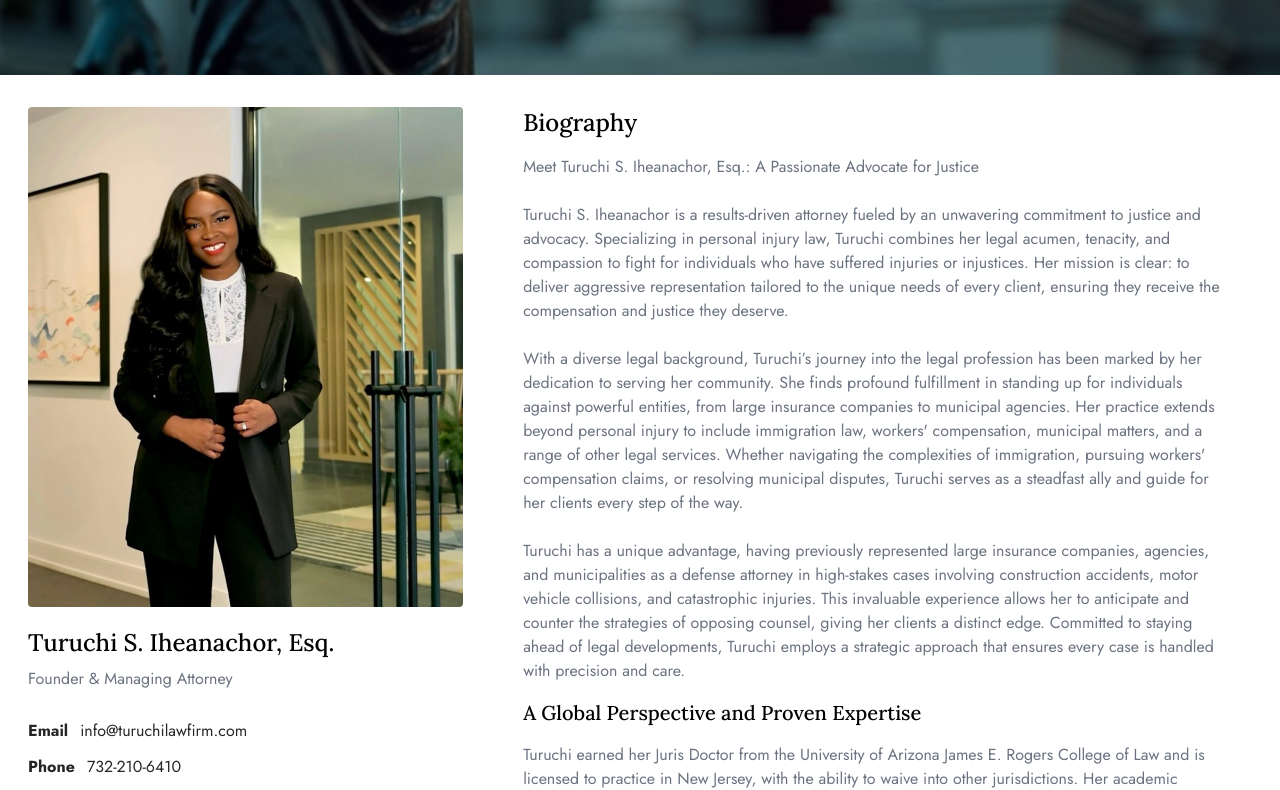
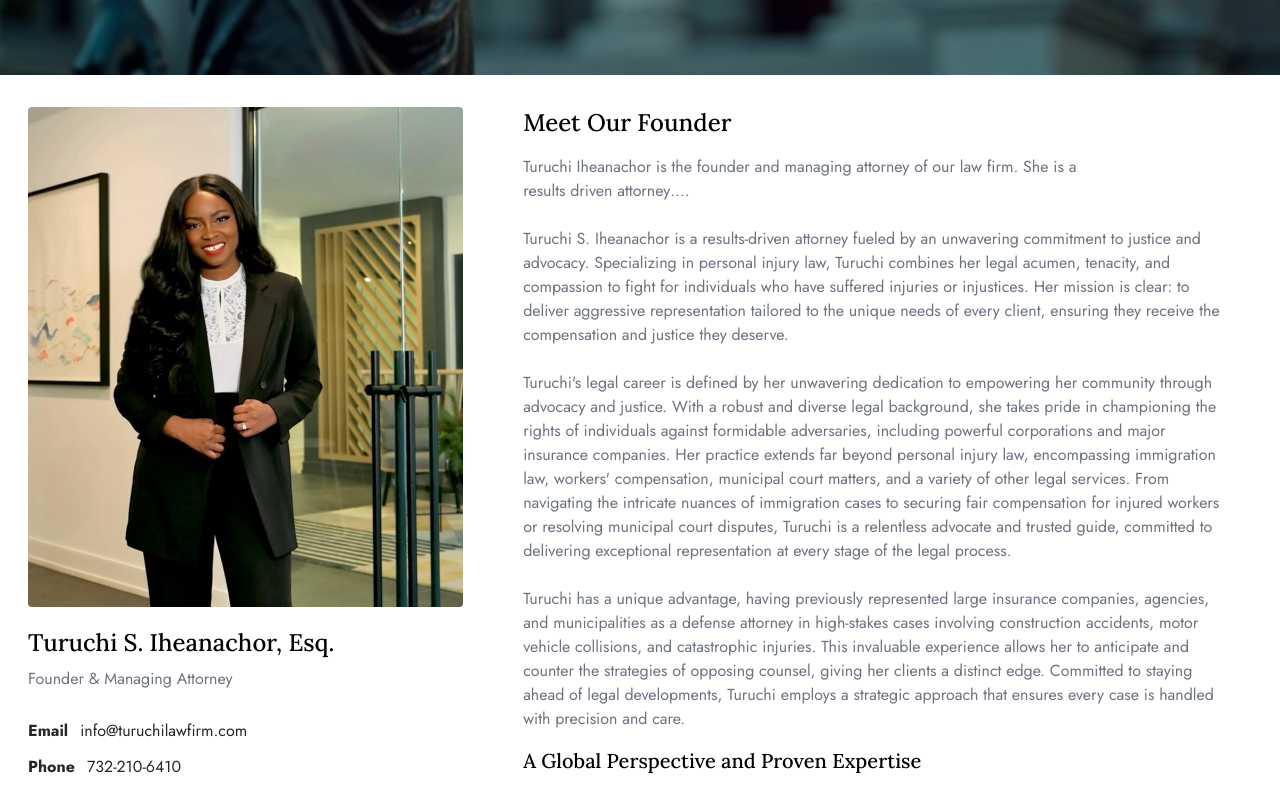
Before and after one commit to mhista/ttlFirm, a Next.js app in the folder ttlfirm/: page /profile in a window 1280 px wide. Shown: the part 725-1515 px from the top of the page. Built offline with nearby package versions, Linux system fonts and the light colour scheme.

Commit message:
new push

```diff
--- a/ttlfirm/app/profile/page.jsx
+++ b/ttlfirm/app/profile/page.jsx
@@ -35,63 +35,69 @@ const Profile = () => {
           {/* biography */}
           <div className=" sm:p-16 md:p-0 w-full">
             <div className="flex flex-col gap-4 p-8  sm:pt-0 ">
-            <h1 className="font-lora text-2xl font-medium">Biography</h1>
+              <h1 className="font-lora text-2xl font-medium">
+                Meet Our Founder
+              </h1>
               <p className="text-pretty text-gray-500">
-              Meet Turuchi S. Iheanachor, Esq.: A Passionate Advocate for
-              Justice
+                Turuchi Iheanachor is the founder and managing attorney of our
+                law firm. She is a results driven attorney….
                 <br />
                 <br />
                 Turuchi S. Iheanachor is a results-driven attorney fueled by an
                 unwavering commitment to justice and advocacy. Specializing in
-              personal injury law, Turuchi combines her legal acumen, tenacity,
-              and compassion to fight for individuals who have suffered injuries
-              or injustices. Her mission is clear: to deliver aggressive
-              representation tailored to the unique needs of every client,
-              ensuring they receive the compensation and justice they deserve.{" "}
+                personal injury law, Turuchi combines her legal acumen,
+                tenacity, and compassion to fight for individuals who have
+                suffered injuries or injustices. Her mission is clear: to
+                deliver aggressive representation tailored to the unique needs
+                of every client, ensuring they receive the compensation and
+                justice they deserve. <br />
+                <br /> Turuchi's legal career is defined by her unwavering
+                dedication to empowering her community through advocacy and
+                justice. With a robust and diverse legal background, she takes
+                pride in championing the rights of individuals against
+                formidable adversaries, including powerful corporations and
+                major insurance companies. Her practice extends far beyond
+                personal injury law, encompassing immigration law, workers'
+                compensation, municipal court matters, and a variety of other
+                legal services. From navigating the intricate nuances of
+                immigration cases to securing fair compensation for injured
+                workers or resolving municipal court disputes, Turuchi is a
+                relentless advocate and trusted guide, committed to delivering
+                exceptional representation at every stage of the legal process.
                 <br />
-              <br /> With a diverse legal background, Turuchi’s journey into the
-              legal profession has been marked by her dedication to serving her
-              community. She finds profound fulfillment in standing up for
-              individuals against powerful entities, from large insurance
-              companies to municipal agencies. Her practice extends beyond
-              personal injury to include immigration law, workers' compensation,
-              municipal matters, and a range of other legal services. Whether
-              navigating the complexities of immigration, pursuing workers'
-              compensation claims, or resolving municipal disputes, Turuchi
-              serves as a steadfast ally and guide for her clients every step of
-              the way. <br />
                 <br /> Turuchi has a unique advantage, having previously
                 represented large insurance companies, agencies, and
                 municipalities as a defense attorney in high-stakes cases
                 involving construction accidents, motor vehicle collisions, and
                 catastrophic injuries. This invaluable experience allows her to
-              anticipate and counter the strategies of opposing counsel, giving
-              her clients a distinct edge. Committed to staying ahead of legal
-              developments, Turuchi employs a strategic approach that ensures
-              every case is handled with precision and care.
+                anticipate and counter the strategies of opposing counsel,
+                giving her clients a distinct edge. Committed to staying ahead
+                of legal developments, Turuchi employs a strategic approach that
+                ensures every case is handled with precision and care.
               </p>
               <h1 className="font-lora text-xl font-medium">
                 A Global Perspective and Proven Expertise
               </h1>
               <p className="text-pretty text-gray-500">
                 Turuchi earned her Juris Doctor from the University of Arizona
-              James E. Rogers College of Law and is licensed to practice in New
-              Jersey, with the ability to waive into other jurisdictions. Her
-              academic foundation is complemented by her international
-              experience, holding a Bachelor of Laws (LL.B.) from the University
-              of Nigeria and a Barrister-at-Law designation from the Nigerian
-              Law School.
+                James E. Rogers College of Law and is licensed to practice in
+                New Jersey, with the ability to waive into other jurisdictions.
+                Her academic foundation is complemented by her international
+                experience, holding a Bachelor of Laws (LL.B.) from the
+                University of Nigeria and a Barrister-at-Law designation from
+                the Nigerian Law School.
                 <br />
                 <br /> During law school, Turuchi distinguished herself as a
                 leader and advocate. She served as an Editor for the Journal of
-              Environmental Law and Policy, a Supreme Court Teaching Fellow, and
-              a student advocate in both the Domestic Violence Clinic and Civil
-              Rights Restoration Clinic. Her dedication to public service
-              included providing pro bono legal representation to survivors of
-              intimate partner violence and assisting individuals with criminal
-              convictions as they sought to rebuild their lives. She also served
-              as philanthropy chair for the Law Women’s Association and
-              secretary for the Black Law Students Association.
+                Environmental Law and Policy, a Supreme Court Teaching Fellow,
+                and a student advocate in both the Domestic Violence Clinic and
+                Civil Rights Restoration Clinic. Her dedication to public
+                service included providing pro bono legal representation to
+                survivors of intimate partner violence and assisting individuals
+                with criminal convictions as they sought to rebuild their lives.
+                She also served as philanthropy chair for the Law Women’s
+                Association and secretary for the Black Law Students
+                Association.
               </p>
               <h1 className="font-lora text-xl font-medium">
                 Compassionate Representation That Delivers Results
@@ -104,18 +110,18 @@ const Profile = () => {
                 millions of dollars in settlements and verdicts for individuals
                 injured by negligence, consistently delivering justice for her
                 clients. Turuchi approaches each case with unwavering
-              determination, fighting fiercely to ensure those who have suffered
-              harm receive the compensation they deserve. <br />
+                determination, fighting fiercely to ensure those who have
+                suffered harm receive the compensation they deserve. <br />
                 <br /> She understands the profound physical, emotional, and
-              financial challenges that injuries impose on individuals and their
-              families. With compassion, integrity, and a personalized approach,
-              Turuchi guides her clients through every step of the legal
-              process, empowering them with clarity and support during even the
-              most difficult times.
+                financial challenges that injuries impose on individuals and
+                their families. With compassion, integrity, and a personalized
+                approach, Turuchi guides her clients through every step of the
+                legal process, empowering them with clarity and support during
+                even the most difficult times.
                 <br />
                 <br />
-              Whether pursuing compensation for personal injury, navigating the
-              complexities of immigration law, or addressing workers’
+                Whether pursuing compensation for personal injury, navigating
+                the complexities of immigration law, or addressing workers’
                 compensation and municipal matters, Attoney Turuchi is the
                 advocate you need in your corner. Her unmatched dedication,
                 strategic expertise, and steadfast commitment to her clients’
@@ -152,7 +158,10 @@ const Profile = () => {
                   );
                 } else {
                   return (
-                  <div className="flex flex-row gap-2 items-center" key={index}>
+                    <div
+                      className="flex flex-row gap-2 items-center"
+                      key={index}
+                    >
                       <hr className="h-[2px] w-14 bg-amber-600" key={index} />
                       <p
                         className="text-amber-600 uppercase inline font-bold"
@@ -175,20 +184,22 @@ const Profile = () => {
                 <span className="flex flex-col gap-4" key={index}>
                   <hr className="bg-amber-600 h-[2px] w-14" />
 
-                <p className="text-pretty text-gray-500">{items.recognition}</p>
-                <h1 className="text-lg opacity-80 font-bold">{items.award}</h1>
+                  <p className="text-pretty text-gray-500">
+                    {items.recognition}
+                  </p>
+                  <h1 className="text-lg opacity-80 font-bold">
+                    {items.award}
+                  </h1>
                 </span>
               ))}
             </div>
           </div>
         </div>
-
       </div>
       <Section4>
-        <Consultation/>
+        <Consultation />
       </Section4>
     </div>
-
   );
 };
 
```
Lines whose indentation alone changed are shown as unchanged.
